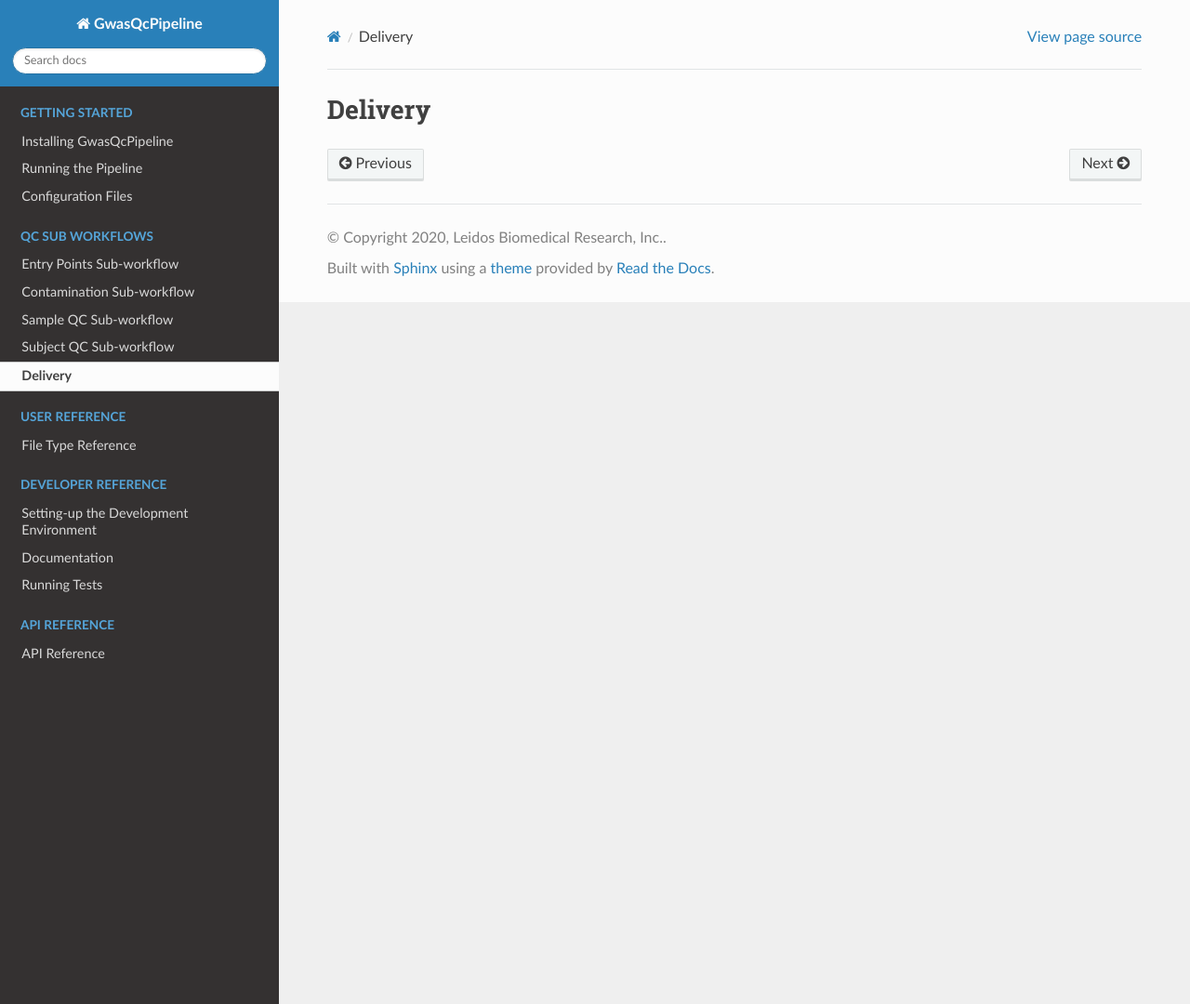
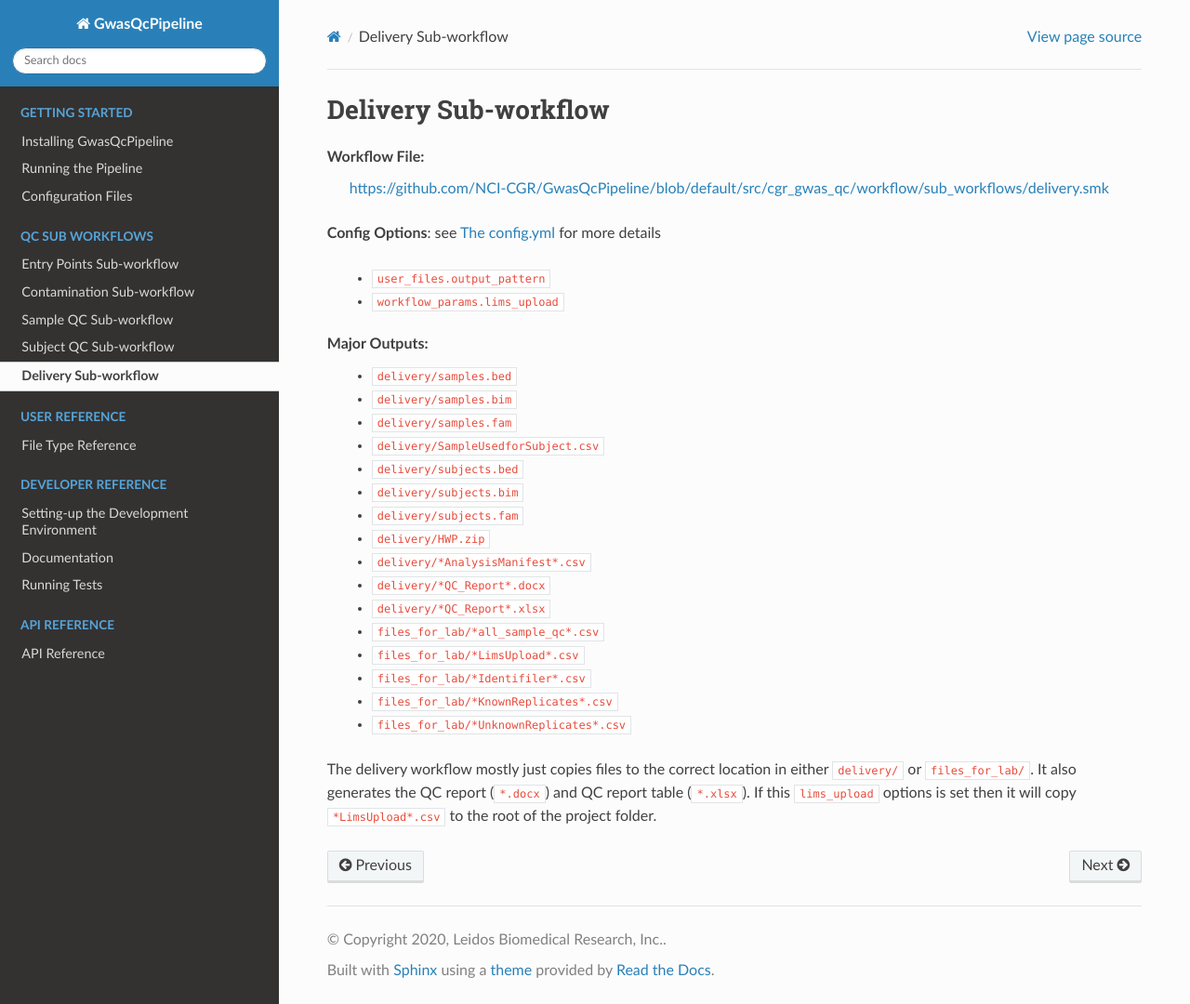
Before and after one commit to NCI-CGR/GwasQcPipeline, a Sphinx documentation site: the page built from docs/sub_workflows/delivery.rst, in a window 1280 px wide and 1080 px high. Shown: the whole window at 93% size. Built offline with Sphinx 7.4.7 and the Read the Docs theme 2.0.0, drawn with Linux system fonts in a browser that asks for light colours.

Commit message:
docs(workflow): add docs for delivery sub-workflow

```diff
--- a/docs/sub_workflows/delivery.rst
+++ b/docs/sub_workflows/delivery.rst
@@ -1,2 +1,34 @@
-Delivery
-========
+.. _delivery:
+
+Delivery Sub-workflow
+=====================
+
+**Workflow File**:
+   https://github.com/NCI-CGR/GwasQcPipeline/blob/default/src/cgr_gwas_qc/workflow/sub_workflows/delivery.smk
+
+**Config Options**: see :ref:`config-yaml` for more details
+
+   - ``user_files.output_pattern``
+   - ``workflow_params.lims_upload``
+
+**Major Outputs**:
+   - ``delivery/samples.bed``
+   - ``delivery/samples.bim``
+   - ``delivery/samples.fam``
+   - ``delivery/SampleUsedforSubject.csv``
+   - ``delivery/subjects.bed``
+   - ``delivery/subjects.bim``
+   - ``delivery/subjects.fam``
+   - ``delivery/HWP.zip``
+   - ``delivery/*AnalysisManifest*.csv``
+   - ``delivery/*QC_Report*.docx``
+   - ``delivery/*QC_Report*.xlsx``
+   - ``files_for_lab/*all_sample_qc*.csv``
+   - ``files_for_lab/*LimsUpload*.csv``
+   - ``files_for_lab/*Identifiler*.csv``
+   - ``files_for_lab/*KnownReplicates*.csv``
+   - ``files_for_lab/*UnknownReplicates*.csv``
+
+The delivery workflow mostly just copies files to the correct location in either ``delivery/`` or ``files_for_lab/``.
+It also generates the QC report (``*.docx``) and QC report table (``*.xlsx``).
+If this ``lims_upload`` options is set then it will copy ``*LimsUpload*.csv`` to the root of the project folder.
```
